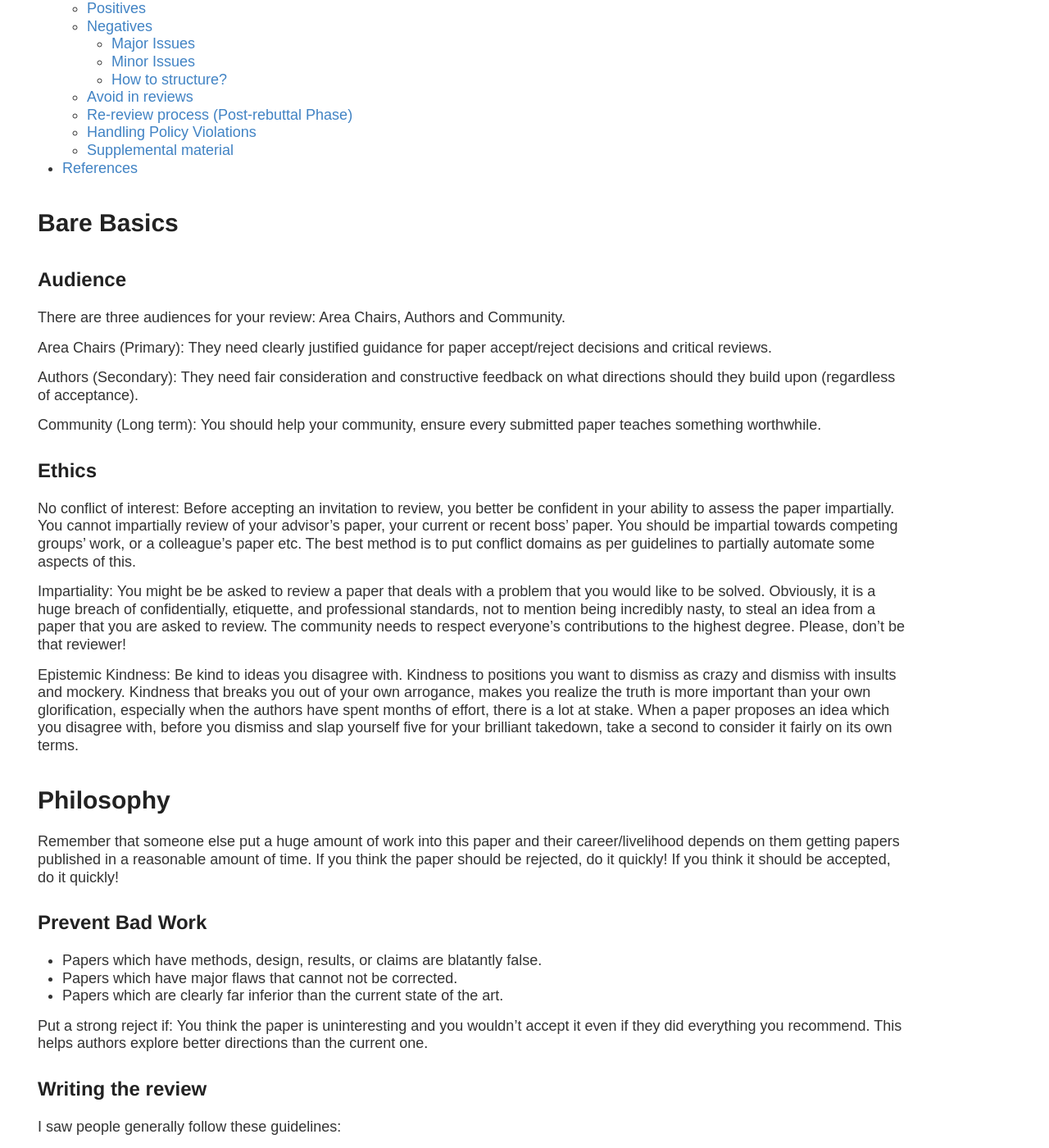
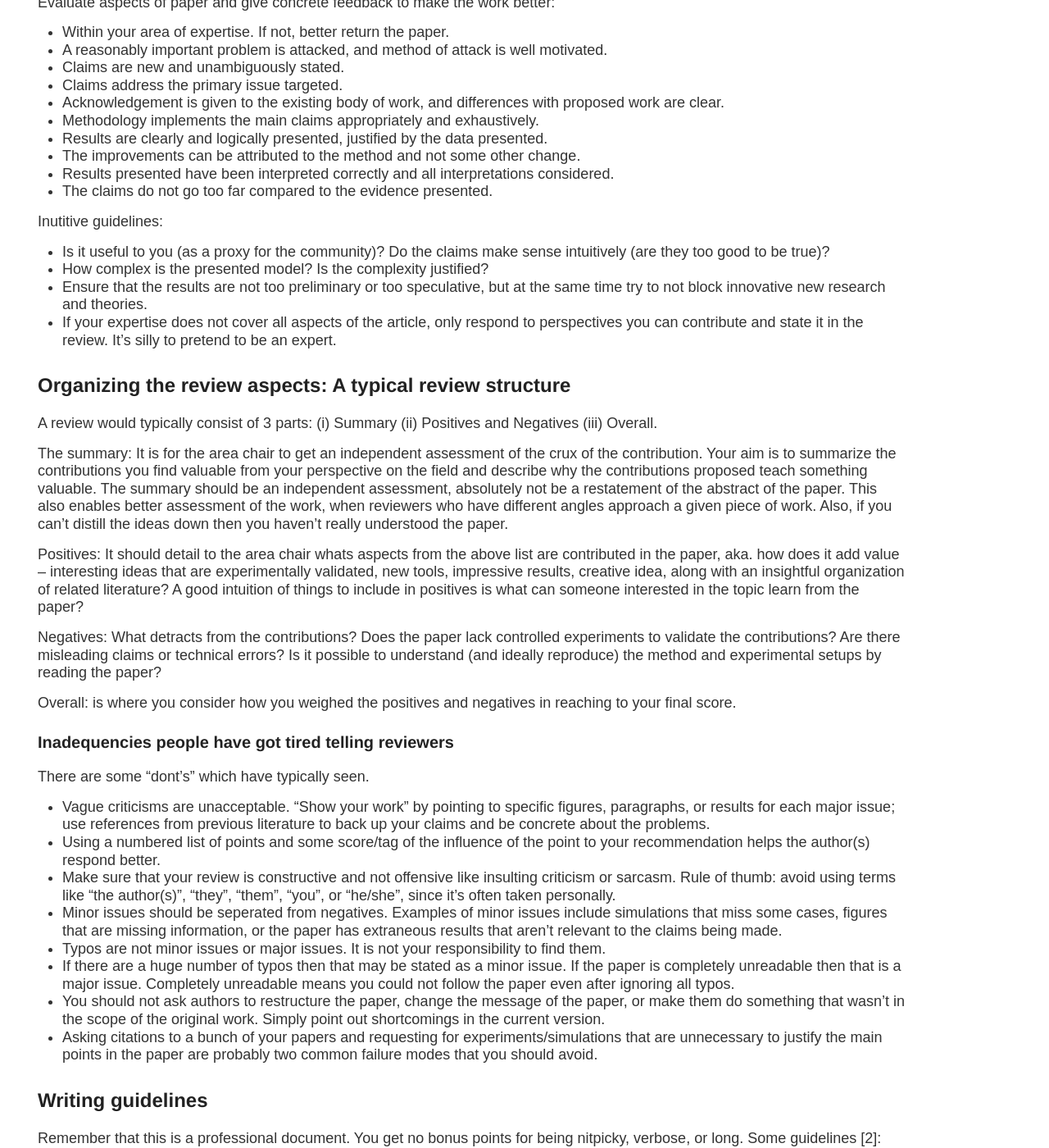
Before and after one commit to drimpossible/drimpossible.github.io, a Jekyll site: the page built from blog/life/reviewing_for_dummies.md, in a window 1280 px wide and 1400 px high, scrolled down 848 px. Shown: the whole window at 82% size. Built offline with Jekyll 4.4.1, drawn with Linux system fonts in a browser that asks for light colours; some web fonts are replaced; comment, search, counter and statistics services are not loaded; some of the changed text lies outside the part shown.

Commit message:
Adding review guidelines

```diff
--- a/blog/life/reviewing_for_dummies.md
+++ b/blog/life/reviewing_for_dummies.md
@@ -1,251 +1,135 @@
 ---
-title: Reviewing for dummies?
+title: Reviewing for Dummies
 author: drimpossible
 layout: post
 permalink: "/blog/life/reviewing_for_dummies/"
 categories:
 - reviews
 tags:
-- Academic
 - Life
 - Community
-date: 2019-06-10 00:00:00 +0000
+date: 2019-12-26 00:00:00 +0000
 ---
 
-Now, that I am partially confident about putting the guidelines I used out, here it is. This guide is aimed at the structural aspects of a good review. I agree that we should keep undergrads like me out of the reviewing process, since we lack the domain knowledge aand experience to provide a good review.
+One important aspect of research is reviewing, aka, how to evaluate a research paper, and an critical [fake framework](https://www.lesswrong.com/posts/wDP4ZWYLNj7MGXWiW/in-praise-of-fake-frameworks) to guide writing of research papers. I recently reorganized [2] to form a review guideline which I actively refer for ensuring decent evaluatation of papers, and hope that it's useful.
 
-These guidelines are **directly sourced** from the incomplete list in the references section. I've added the structure after I decided to post this online, so if I missed your blog/slides but sourced from it, please let me know. I'll gladly cite it. Apologies!
+## Remember the audience
 
-Table of Contents
-=================
+Two groups of people will read your review: Area chairs and authors. By understanding what they are looking for and where they are coming from, it is possible to refine your review draft.
 
-- [Table of Contents](#table-of-contents)
-- [Bare Basics](#bare-basics)
-  - [Audience](#audience)
-  - [Ethics](#ethics)
-- [Philosophy](#philosophy)
-  - [Prevent Bad Work](#prevent-bad-work)
-  - [Writing the review](#writing-the-review)
-  - [Evaluation Aspects](#evaluation-aspects)
-- [Paper Structure](#paper-structure)
-  - [Abstract](#abstract)
-  - [Introduction](#introduction)
-  - [Related Work](#related-work)
-  - [Proposed Approach](#proposed-approach)
-  - [Results](#results)
-    - [Common issues faced:](#common-issues-faced)
-  - [Conclusions](#conclusions)
-- [Review Structure](#review-structure)
-  - [Summary](#summary)
-    - [Common mistakes:](#common-mistakes)
-  - [Positives](#positives)
-  - [Negatives](#negatives)
-    - [Major Issues](#major-issues)
-    - [Minor Issues](#minor-issues)
-    - [How to structure?](#how-to-structure)
-  - [Avoid in reviews](#avoid-in-reviews)
-  - [Re-review process (Post-rebuttal Phase)](#re-review-process-post-rebuttal-phase)
-  - [Handling Policy Violations](#handling-policy-violations)
-  - [Supplemental material](#supplemental-material)
-- [References](#references)
+### An archetypical area chair
 
-# Bare Basics
+* Senior gatekeepers (Professors/Senior Researchers)
+* Main superpower: Refined intuition by years of experience in this area. They use this intuition/experience to weed out bad papers, and pick valuable ones.
+* How do you contribute: You have a lot of time, which they don't. You can comb through the paper, summarize its contributes and highlight fine grained aspects (advantages and shortcomings).
 
-## Audience
+### An archetypical author
 
-There are three audiences for your review: Area Chairs, Authors and Community.
+* Main pillars of the community
+* Main superpower: Typically have put in months/years of work. They present their finished work for detailed, fair, and constructive feedback to help decide further steps.
+* How do you contribute: Help guide Weed out the bad cases like hastily written work which cuts corners with evidence, oversells their contribution, omit critical related work. (Attributable to immense competition and inexperience rather than malice.)
 
-Area Chairs (Primary): They need clearly justified guidance for paper accept/reject decisions and critical reviews.
+## How to evaluate a paper?
 
-Authors (Secondary): They need fair consideration and constructive feedback on what directions should they build upon (regardless of acceptance).
+Evaluate aspects of paper and give concrete feedback to make the work better:
 
-Community (Long term): You should help your community, ensure every submitted paper teaches something worthwhile.
+* Within your area of expertise. If not, better return the paper.
+* A reasonably important problem is attacked, and method of attack is well motivated.
+* Claims are new and unambiguously stated.
+* Claims address the primary issue targeted.
+* Acknowledgement is given to the existing body of work, and differences with proposed work are clear.
+* Methodology implements the main claims appropriately and exhaustively.
+* Results are clearly and logically presented, justified by the data presented.
+* The improvements can be attributed to the method and not some other change.
+* Results presented have been interpreted correctly and all interpretations considered.
+* The claims do not go too far compared to the evidence presented.
+
+Inutitive guidelines:
+
+* Is it useful to you (as a proxy for the community)? Do the claims make sense intuitively (are they too good to be true)?
+* How complex is the presented model? Is the complexity justified?
+* Ensure that the results are not too preliminary or too speculative, but at the same time try to not block innovative new research and theories.
+* If your expertise does not cover all aspects of the article, only respond to perspectives you can contribute and state it in the review. It's silly to pretend to be an expert.
+
+## Organizing the review aspects: A typical review structure
+
+A review would typically consist of 3 parts: (i) Summary (ii) Positives and Negatives (iii) Overall.
+
+The summary: It is for the area chair to get an independent assessment of the crux of the contribution. Your aim is to summarize the contributions you find valuable from your perspective on the field and describe why the contributions proposed teach something valuable. The summary should be an independent assessment, absolutely not be a restatement of the abstract of the paper. This also enables better assessment of the work, when reviewers who have different angles approach a given piece of work. Also, if you can't distill the ideas down then you haven't really understood the paper.
+
+Positives: It should detail to the area chair whats aspects from the above list are contributed in the paper, aka. how does it add value -- interesting ideas that are experimentally validated, new tools, impressive results, creative idea, along with an insightful organization of related literature?  A good intuition of things to include in positives is what can someone interested in the topic learn from the paper?
+
+Negatives: What detracts from the contributions? Does the paper lack controlled experiments to validate the contributions? Are there misleading claims or technical errors? Is it possible to understand (and ideally reproduce) the method and experimental setups by reading the paper?
+
+Overall: is where you consider how you weighed the positives and negatives in reaching to your final score.
+
+### Inadequencies people have got tired telling reviewers
+
+There are some "dont's" which have typically seen.
+
+* Vague criticisms are unacceptable. "Show your work" by pointing to specific figures, paragraphs, or results for each major issue; use references from previous literature to back up your claims and be concrete about the problems.
+* Using a numbered list of points and some score/tag of the influence of the point to your recommendation helps the author(s) respond better.
+* Make sure that your review is constructive and not offensive like insulting criticism or sarcasm. Rule of thumb: avoid using terms like "the author(s)", "they", "them", "you", or "he/she", since it's often taken personally.
+* Minor issues should be seperated from negatives. Examples of minor issues include simulations that miss some cases, figures that are missing information, or the paper has extraneous results that aren't relevant to the claims being made.
+* Typos are not minor issues or major issues. It is not your responsibility to find them.
+* If there are a huge number of typos then that may be stated as a minor issue. If the paper is completely unreadable then that is a major issue. Completely unreadable means you could not follow the paper even after ignoring all typos.
+* You should not ask authors to restructure the paper, change the message of the paper, or make them do something that wasn't in the scope of the original work. Simply point out shortcomings in the current version.
+* Asking citations to a bunch of your papers and requesting for experiments/simulations that are unnecessary to justify the main points in the paper are probably two common failure modes that you should avoid.
+
+
+## Writing guidelines
+
+Remember that this is a professional document. You get no bonus points for being nitpicky, verbose, or long. Some guidelines [2]:
+
+* Be concise - Nothing extraneous
+* Be precise - State specific problems with the manuscript, be concrete!
+* Be constructive - State how problems you found can be addressed by authors
+* Be polite - Focus on real issues rather than pet peeves.
+
+## Decision
+
+Your prior belief should be that the scientists in question are reasonable people who made efforts to be correct, thorough, transparent, and not exaggerate.
+
+Strong reject is when you wouldn't accept the paper even if the authors amend major parts of their work. Typical reasons [2] include:
+
+* Papers which have methods, design, results, or claims are blatantly false.
+* Papers which have major flaws that cannot not be corrected.
+* Papers which are clearly far inferior than the current state of the art or indentical (in idea and depth) to work(s) in past literature.
+* Papers which propose methods or results which appear completely incorrect.
+* Papers which are not readable by a person trying their best to understand it.
+
+This category aids authors to stop wasting time on this idea and explore other directions. Overall, it's expected to help avoid at best wrong, at worst fraudulent results which mislead the field.
+
+Weak reject is when you believe the paper suggests a good direction, but is currently not ready for publication. Typical reasons [2] include:
+
+* Manuscript’s story is not cohesive and tightly reasoned.
+* Critical missing pieces of information.
+* Claims not supported by the data.
+* Insufficient data.
+* Statistically non-significant improvements.
+* Contradictory data (Not self-consistent or disagree with the conclusions).
+* Confirmatory data that adds little, if anything, to current understanding. (unless strong arguments for such repetition are made)
+
+Typically weak rejections prevent works which kill follow-up by flagplanting ideas, unnecessarily non-standard setups, set bad precedent (weak paper X got in, so this one should too), at best end up wasting everyone’s time.
+
+Accepts are when a paper reasonably passes the above checks. Weak accepts are typically papers [1] provide incremental steps that expand the sum of the community’s knowledge significantly, adding bricks to the cathedral of knowledge; papers introducing useful tools; or papers of large interest to a subcommunity. Whereas strong accepts are major advances that will heavily impact the field; will be used by many people potential to be very significant; worthwhile for the whole community to hear about.
+
+## Post-Rebuttal Reviewing
+
+The authors typically have a chance to respond to your review. The re-review process is very straightforward:
+
+* Authors addressed all your major issues reasonably - Accept
+* Authors didn't address some critical major issues - Reject (Recommend resubmission with the outstanding issues)
+* Additional experiment showed their method was incorrect/uninteresting - Reject
 
 ## Ethics
 
-No conflict of interest: Before accepting an invitation to review, you better be confident in your ability to assess the paper impartially. You cannot impartially review of your advisor's paper, your current or recent boss' paper. You should be impartial towards competing groups' work, or a colleague's paper etc. The best method is to put conflict domains as per guidelines to partially automate some aspects of this.
-
-Impartiality: You might be be asked to review a paper that deals with a problem that you would like to be solved. Obviously, it is a huge breach of confidentially, etiquette, and professional standards, not to mention being incredibly nasty, to steal an idea from a paper that you are asked to review. The community needs to respect everyone's contributions to the highest degree. Please, don't be that reviewer!
-
-Epistemic Kindness: Be kind to ideas you disagree with. Kindness to positions you want to dismiss as crazy and dismiss with insults and mockery. Kindness that breaks you out of your own arrogance, makes you realize the truth is more important than your own glorification, especially when the authors have spent months of effort, there is a lot at stake. When a paper proposes an idea which you disagree with, before you dismiss and slap yourself five for your brilliant takedown, take a second to consider it fairly on its own terms.
-
-# Philosophy
-
-Remember that someone else put a huge amount of work into this paper and their career/livelihood depends on them getting papers published in a reasonable amount of time. If you think the paper should be rejected, do it quickly! If you think it should be accepted, do it quickly!
-
-## Prevent Bad Work
-
-* Papers which have methods, design, results, or claims are blatantly false.
-* Papers which have major flaws that cannot not be corrected.
-* Papers which are clearly far inferior than the current state of the art.
-
-Put a strong reject if: You think the paper is uninteresting and you wouldn't accept it even if they did everything you recommend. This helps authors explore better directions than the current one.
-
-## Writing the review
-
-I saw people generally follow these guidelines:
-
-* Being concise - Nothing extraneous
-* Being precise - State specific problems with the manuscript, be concrete!
-* Being constructive - State how problems you found can be addressed by authors
-* Being polite - Focus on real issues rather than pet peeves.
-
-Specifics are discussed later, for eg: Don't point out typos (rule 4).
-
-## Evaluation Aspects
-
-Evaluate aspects of paper and give concrete feedback to make the work better:
-
-* Is it in line with the journal/conference’s scope?
-* Claims are new and unambiguously stated.
-* Acknowledgement is given to the existing body of work.
-* The improvements can be attributed to the method and not some other change.
-* Results presented have been interpreted correctly and all interpretations considered.
-
-Other guidelines:
-
-* Ensure that the results are not too preliminary or too speculative, but at the
-same time try to not block innovative new research and theories.
-* Does your expertise cover all aspects of the article? If not, describe which sections you can respond to and why?
-* Is it useful to you (A proxy for the community)?
-* Do the claims make sense intuitively?
+How to: Contact the program chairs with the paper number and explanation of the suspected problem. Review the paper as if there is no problem. Program chairs/ Editors will follow up on the issue, but it may take some time.
 
 
-# Paper Structure
+## Why write this?
 
-First step is trying to understand the paper and what it says.
+Well, I could rather than link to [2] as major chunks of this guide are **directly sourced** from [2], with occasional lines borrowed from [1]. However, this guide was written with the objective to educate myself, and is targeted towards the applied ML/CV area (my research area). Secondly, I hope the restructuring is non-trivial, and expect the guide will evolve in the next few years, adding further distinctions.
 
-Here are some expectations to be met by each section of the manuscript, which are checked by a reviewer.
-
-## Abstract
-
-* ?
-
-## Introduction
-
-This section should motivate the need for the proposed approach.
-
-* Does the introduction clearly identify (1) need and (ii) relevance of the proposed work?
-
-## Related Work
-
-This section should convince readers of novelty if it’s not obvious.
-
-* Has the authors covered very similar works and differentiated their work from the ones that look similar?
-
-## Proposed Approach
-
-* Does the methodology target the main claims appropriately?
-* How complex is the presented model?
-
-## Results
-
-* Are the results clearly and logically presented
-* Are they justified by the data presented?
-* Are the figures clear and fully described?
-
-### Common issues faced:
-
-* Insufficient data
-* Statistically non-significant variations
-* Unclear data tables
-* Contradictory data (Not self-consistent or disagree with the conclusions)
-* Confirmatory data that adds little, if anything, to current understanding  (unless strong arguments for such repetition are made)
-
-## Conclusions
-
-* Do the conclusions justifiably respond to main questions the author(s) posed?
-* Do the Conclusions go too far or not far enough based on the results?
-
-# Review Structure
-
-A review would typically consist of 4 parts: (i) Summary (ii) Positives (iii) Negatives (iv) Overall
-
-
-Is the manuscript’s story cohesive and tightly reasoned throughout?
-
-If not, where does it deviate from the central argument?
-
-## Summary
-
-* You should find the parts you think are most relevant and those should constitute the summary.
-
-### Common mistakes:
-
-* The summary should absolutely not be a restatement of the abstract of the paper
-* Summary is critical because if you can't distill the ideas down then you haven't really understood the paper
-
-## Positives
-
-
-## Negatives
-
-Try and separate your points into “Major” or “Minor” issues.
-
-### Major Issues
-
-Common major issues:
-* Claims not supported by the data.
-* Methods or result which appear completely incorrect.
-* Critical missing pieces of information.
-* A paper that is not readable by a person trying their best to understand it.
-
-### Minor Issues
-
-Common minor issues:
-
-### How to structure?
-
-* Point to specific figures, paragraphs, or results for each major issue and be concrete about the problems. Vague criticisms are unacceptable. When possible, use references from previous literature to back up your claims.
-* Not making all data and code available with a specific link and instructions, is a major issue.
-* Minor issues should also be a bulleted list. There are a much broader range of minor issues that you may encounter. Some examples include simulations that miss some cases, figures that are missing axis labels, or the paper has extraneous results that aren't relevant to the claims being made.
-* Using a numbered list of points can help the author(s) keep track when responding to your review and/or suggestions.
-* Make sure that your review is constructive and not offensive. Please change text that could be considered rude before you submit.
-
-## Avoid in reviews
-
-Here are some things that your comments to the authors should not contain:
-* A recommendation of whether to accept or reject the paper
-* Requests for citations to a bunch of your papers (this will matter more later in your career)
-* Requests for experiments/simulations that are unnecessary to justify the main points in the paper
-* Insulting criticism or sarcasm
-* Typos are not minor issues or major issues. It is not your responsibility to find them.
-
-If there are a huge number of typos then that may be stated as a minor issue. If the paper is completely unreadable then that is a major issue. Completely unreadable means you could not follow the paper even after ignoring all typos.
-
-## Re-review process (Post-rebuttal Phase)
-
-Unless the paper was outright rejected or accepted, the authors will have a chance to respond to your review. If you have followed the guidelines above, it should make the re-review process more straightforward: (Conference/Journal)
-* If you said minor issues and they addressed your minor issues - Accept.
-* If you said major issues and they addressed all your major/minor issues - Accept.
-* If you said major issues and they didn't do what you asked - Reject / major revisions with the outstanding issues
-* If you said major revisions and their revision showed their method was incorrect/uninteresting - Reject
-
-## Handling Policy Violations
-
-* Contact the program chairs with the paper number and explanation of the suspected problem.
-* Review the paper as if there is no problem
-
-Program chairs/ Editors will follow up on the issue, but it may take some time.
-
-## Supplemental material
-
-The supplemental material is intended to provide details of derivations and results that does not fit within the paper format or space limit. It is not an extension of the deadline. The paper should indicate which materials are in the supplemental material, and you need consult only if you think it is helpful in understanding the paper and its contribution.
-
-# References
-
-These guidelines are **directly sourced** from the incomplete following list. I was scared that I might give outright horrible reviews when I write them all by myself that I pieced together this guide, and after getting an outstanding reviewer mention decided that it might help people if I put this out.
-
-[1] https://github.com/jtleek/reviews
-
-[2] https://www.danielcolquitt.com/journal/2017/10/peer-reviewing-your-first-paper
-
-[3] https://www.journals.elsevier.com/applied-soft-computing/news/tips-and-advice-when-you-review-a-scientific-paper
-
-[4] http://www.cs.ucsb.edu/~mariya/courses/papers/ReviewingPapers.html
-
-[5] https://authorservices.wiley.com/Reviewers/journal-reviewers/how-to-perform-a-peer-review/step-by-step-guide-to-reviewing-a-manuscript.html
-
-[6] https://www.sciencemag.org/careers/2016/09/how-review-paper
-
-[7] https://www.dropbox.com/s/725p60wcajbb8xh/How%20to%20Review%20for%20CVPR.pptx?dl=0#
+[1] [CVPR 2020 Review Guidelines](http://cvpr2020.thecvf.com/sites/default/files/2019-09/CVPRReviewerTutorial.pptx)
+[2] [The Leek Group](https://github.com/jtleek/reviews)
```
Also changed, not shown: blog/index.md (+1 -1 lines), blog/life/software-setup.md (deleted, +0 -346 lines), blog/continual_learning/index.md (renamed from blog/philosophy/index.md).
